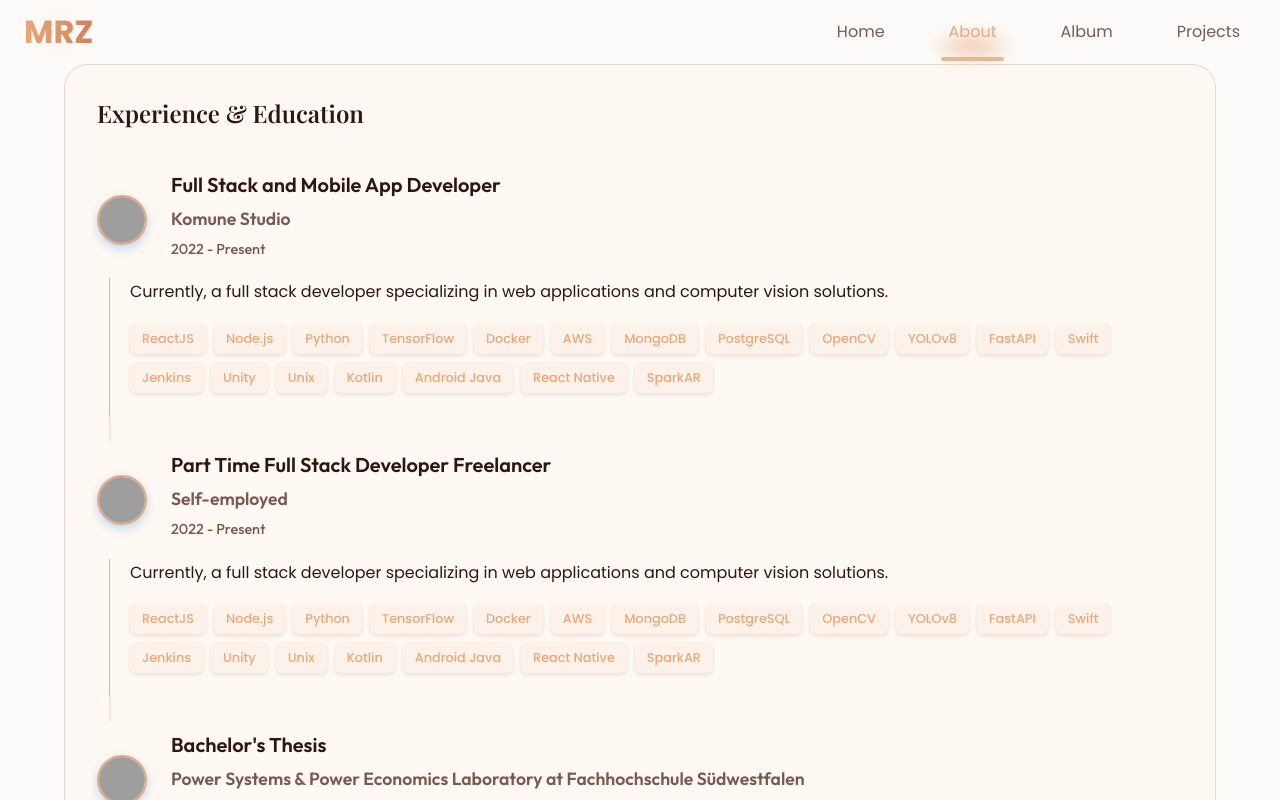
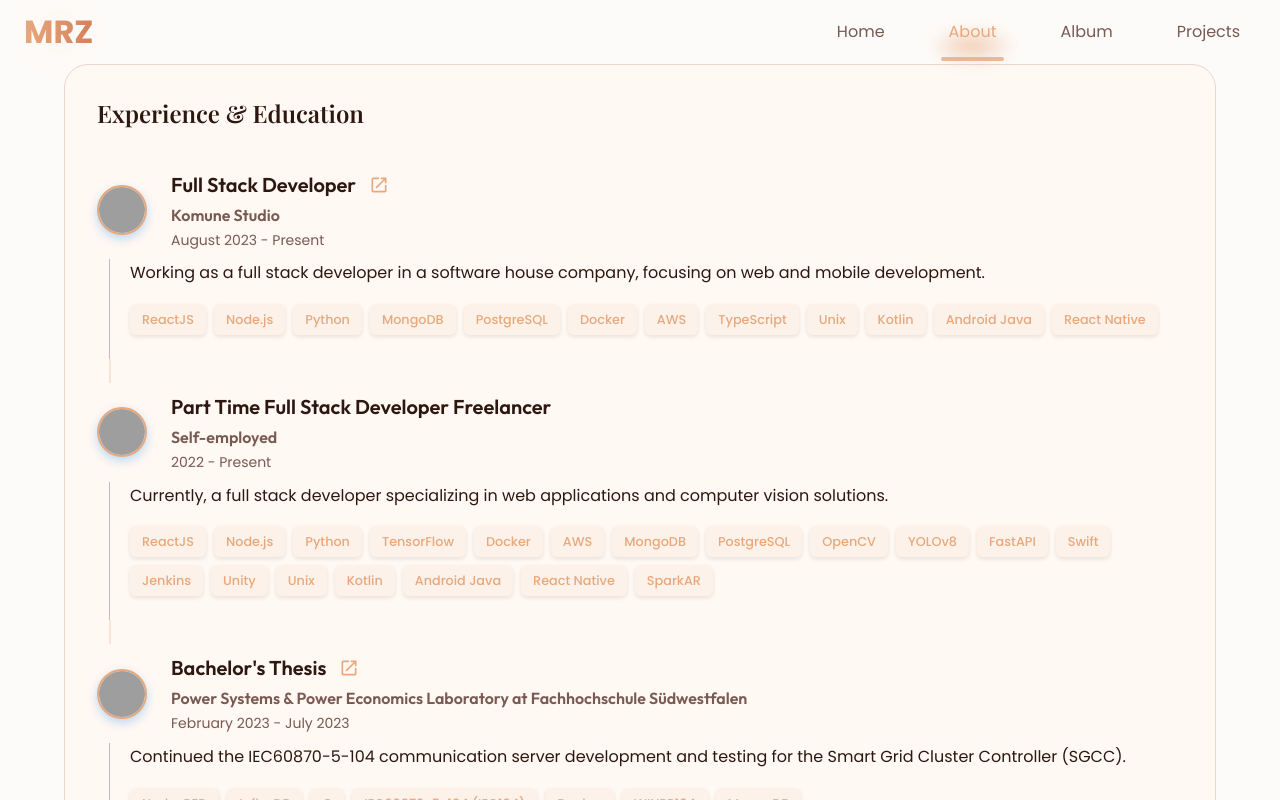
Before and after one commit to RakaZuhdi/portofolio-website, a React (Create React App) app: page /about in a window 1280 px wide. Shown: the top 800 px of the page. Built offline with nearby package versions, Linux system fonts and the light colour scheme; grey boxes are pictures that could not be loaded; a web font is replaced by a local one.

Commit message:
Added link button

```diff
--- a/src/components/AboutSimple.js
+++ b/src/components/AboutSimple.js
@@ -1,5 +1,5 @@
 import React from 'react';
-import {Box, Typography, Container, Grid, Paper, Stepper, Step, StepLabel, StepContent} from '@mui/material';
+import {Box, Typography, Container, Grid, Paper, Stepper, Step, StepLabel, StepContent, IconButton, Stack} from '@mui/material';
 import {motion} from 'framer-motion';
 import useThemeColors from '../hooks/useThemeColors';
 import DeveloperModeIcon from '@mui/icons-material/DeveloperMode';
@@ -8,6 +8,7 @@ import ElectricBoltIcon from '@mui/icons-material/ElectricBolt';
 import BiotechIcon from '@mui/icons-material/Biotech';
 import { styled } from '@mui/material/styles';
 import StepConnector, { stepConnectorClasses } from '@mui/material/StepConnector';
+import OpenInNewIcon from '@mui/icons-material/OpenInNew';
 
 const ColorlibConnector = styled(StepConnector)(({ theme, colors }) => ({
   [`&.${stepConnectorClasses.alternativeLabel}`]: {
@@ -90,15 +91,15 @@ const AboutSimple = () => {
 
     const experiences = [
         {
-            title: 'Full Stack and Mobile App Developer',
+            title: 'Full Stack Developer',
             company: 'Komune Studio',
-            period: '2022 - Present',
-            description: 'Currently, a full stack developer specializing in web applications and computer vision solutions.',
+            period: 'August 2023 - Present',
+            description: 'Working as a full stack developer in a software house company, focusing on web and mobile development.',
+            link: 'https://komunestudio.com',
             skills: [
-                'ReactJS', 'Node.js', 'Python', 'TensorFlow',
-                'Docker', 'AWS', 'MongoDB', 'PostgreSQL',
-                'OpenCV', 'YOLOv8', 'FastAPI', 'Swift', 'Jenkins', 'Unity',
-                'Unix', 'Kotlin', 'Android Java', 'React Native', 'SparkAR'
+                'ReactJS', 'Node.js', 'Python', 'MongoDB',
+                'PostgreSQL', 'Docker', 'AWS', 'TypeScript',
+                'Unix', 'Kotlin', 'Android Java', 'React Native'
             ]
         },
         {
@@ -117,6 +118,7 @@ const AboutSimple = () => {
             title: "Bachelor's Thesis",
             company: 'Power Systems & Power Economics Laboratory at Fachhochschule Südwestfalen',
             period: 'February 2023 - July 2023',
+            link: 'https://drive.google.com/file/d/1I4C9vRYLjv_XWQruDRB3_t4Dkosu85_3/view?usp=sharing',
             description: 'Continued the IEC60870-5-104 communication server development and testing for the Smart Grid Cluster Controller (SGCC).',
             skills: [
                 'Node-RED', 'InfluxDB', 'C', 'IEC60870-5-104 (IEC104)', 'Docker', 'WINPP104', 'MongoDB'
@@ -129,7 +131,8 @@ const AboutSimple = () => {
             description: 'Developed an IEC60870-5-104 server for the Smart Grid Cluster Controller (SGCC).',
             skills: [
                 'Node-RED', 'InfluxDB', 'C', 'IEC60870-5-104 (IEC104)', 'Docker', 'WINPP104', 'MongoDB'
-            ]
+            ],
+            link: 'https://drive.google.com/file/d/11VVA5NnoFijUIQ2LJ3Syr9q4LE7Kmu4p/view?usp=sharing'
         },
         {
             title: "B.Eng. in Industrial Engineering",
@@ -195,39 +198,35 @@ const AboutSimple = () => {
                         {experiences.map((exp, index) => (
                             <Step key={index} active={true} expanded={true}>
                                 <StepLabel StepIconComponent={ColorlibStepIcon} icon={index + 1}>
-                                    <Box sx={{mb: 1}}>
-                                        <Typography
-                                            variant="h6"
-                                            sx={{
-                                                color: colors.textPrimary,
-                                                fontWeight: 600,
-                                                mb: 0.5,
-                                            }}
-                                        >
+                                    <Stack direction="row" alignItems="center" spacing={1}>
+                                        <Typography variant="h6" sx={{ fontWeight: 600, color: colors.textPrimary }}>
                                             {exp.title}
                                         </Typography>
-                                        <Typography
-                                            variant="h6"
-                                            sx={{
-                                                color: colors.textSecondary,
-                                                fontWeight: 600,
-                                                fontSize: '1.1rem',
-                                                mb: 0.5,
-                                            }}
-                                        >
-                                            {exp.company}
-                                        </Typography>
-                                        <Typography
-                                            variant="subtitle1"
-                                            sx={{
-                                                color: colors.textSecondary,
-                                                fontWeight: 500,
-                                                fontSize: '0.9rem',
-                                            }}
-                                        >
-                                            {exp.period}
-                                        </Typography>
-                                    </Box>
+                                        {exp.link && (
+                                            <IconButton
+                                                href={exp.link}
+                                                target="_blank"
+                                                rel="noopener noreferrer"
+                                                size="small"
+                                                sx={{
+                                                    color: colors.primary,
+                                                    '&:hover': {
+                                                        color: colors.primaryLight,
+                                                        transform: 'translateY(-2px)',
+                                                    },
+                                                    transition: 'all 0.2s ease-in-out',
+                                                }}
+                                            >
+                                                <OpenInNewIcon fontSize="small" />
+                                            </IconButton>
+                                        )}
+                                    </Stack>
+                                    <Typography variant="subtitle1" sx={{ color: colors.textSecondary, fontWeight: 600 }}>
+                                        {exp.company}
+                                    </Typography>
+                                    <Typography variant="body2" sx={{ color: colors.textSecondary }}>
+                                        {exp.period}
+                                    </Typography>
                                 </StepLabel>
                                 <StepContent>
                                     <Typography
```
